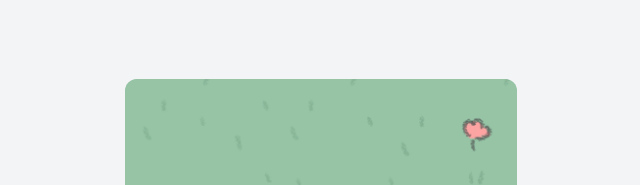
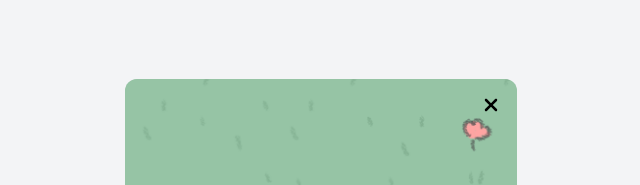
Before and after one commit to SNXWXH/kakaotalk-clone-coding, a React (Vite) app: page /profile in a window 1280 px wide. Shown: the top 185 px of the page, without its empty margins (319-959 px from the left). Built offline with nearby package versions, Linux system fonts and the light colour scheme.

Commit message:
feat: xmark 추가

```diff
--- a/src/pages/profile/ProfilePage.tsx
+++ b/src/pages/profile/ProfilePage.tsx
@@ -10,16 +10,21 @@ function ProfilePage() {
 
   return (
     <div className='relative w-[392px] h-[642px] rounded-xl overflow-hidden text-sm'>
-      <div
-        className='absolute inset-0 z-0'
-        style={{
-          backgroundImage: profileBg ? `url(${profileBg})` : undefined,
-          backgroundSize: 'cover',
-          backgroundPosition: 'center',
-        }}
-      >
-        {profileBg && <div className='w-full h-full bg-white/30' />}
-      </div>
+      <img
+        src='/xmark.svg'
+        alt='닫기'
+        onClick={() => navigate(-1)}
+        className='absolute top-4 right-4 w-5 h-5 cursor-pointer z-20'
+      />
+      {profileBg && (
+        <div
+          className='absolute inset-0 z-0 bg-cover bg-center'
+          style={{ backgroundImage: `url(${profileBg})` }}
+        >
+          <div className='w-full h-full bg-white/30' />
+        </div>
+      )}
+
       <div
         className={`relative z-10 flex flex-col w-full h-full ${
           profileBg ? '' : 'bg-gray-200'
```
Also changed, not shown: public/xmark.svg (added).
